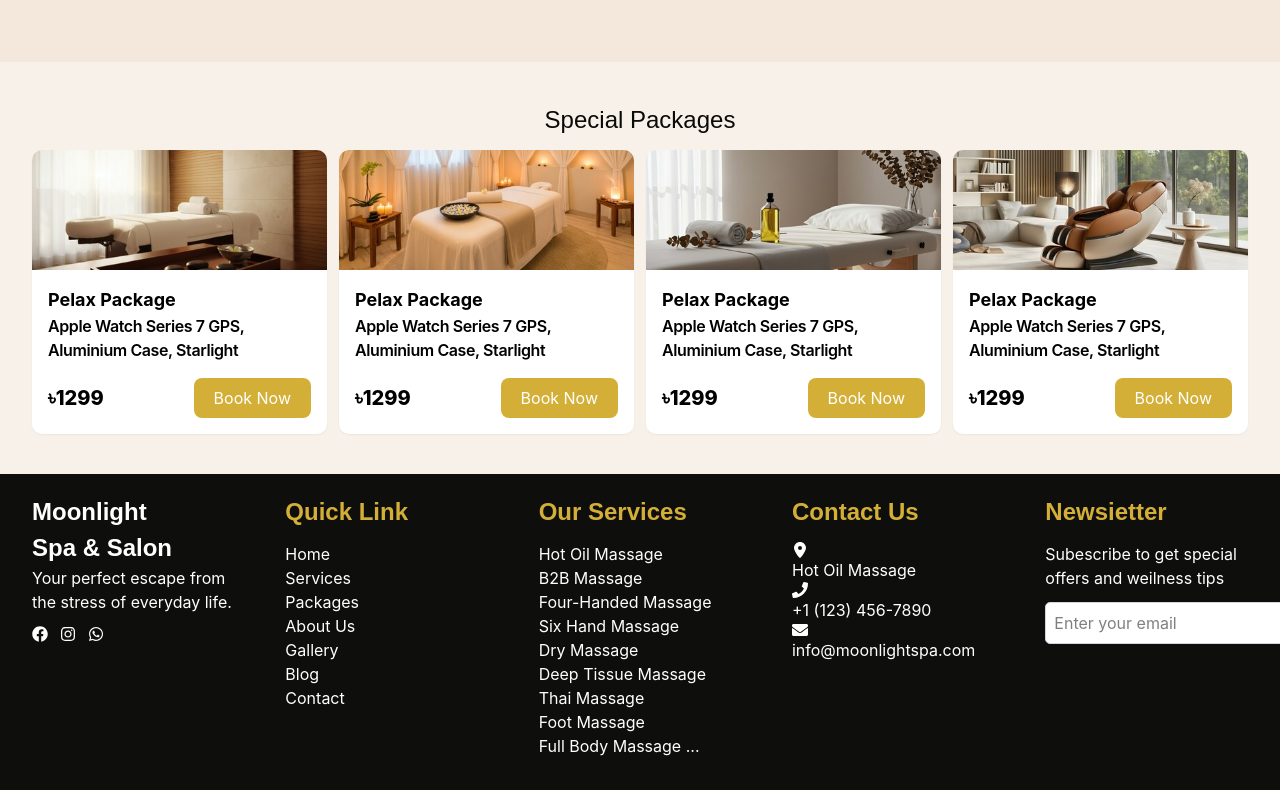
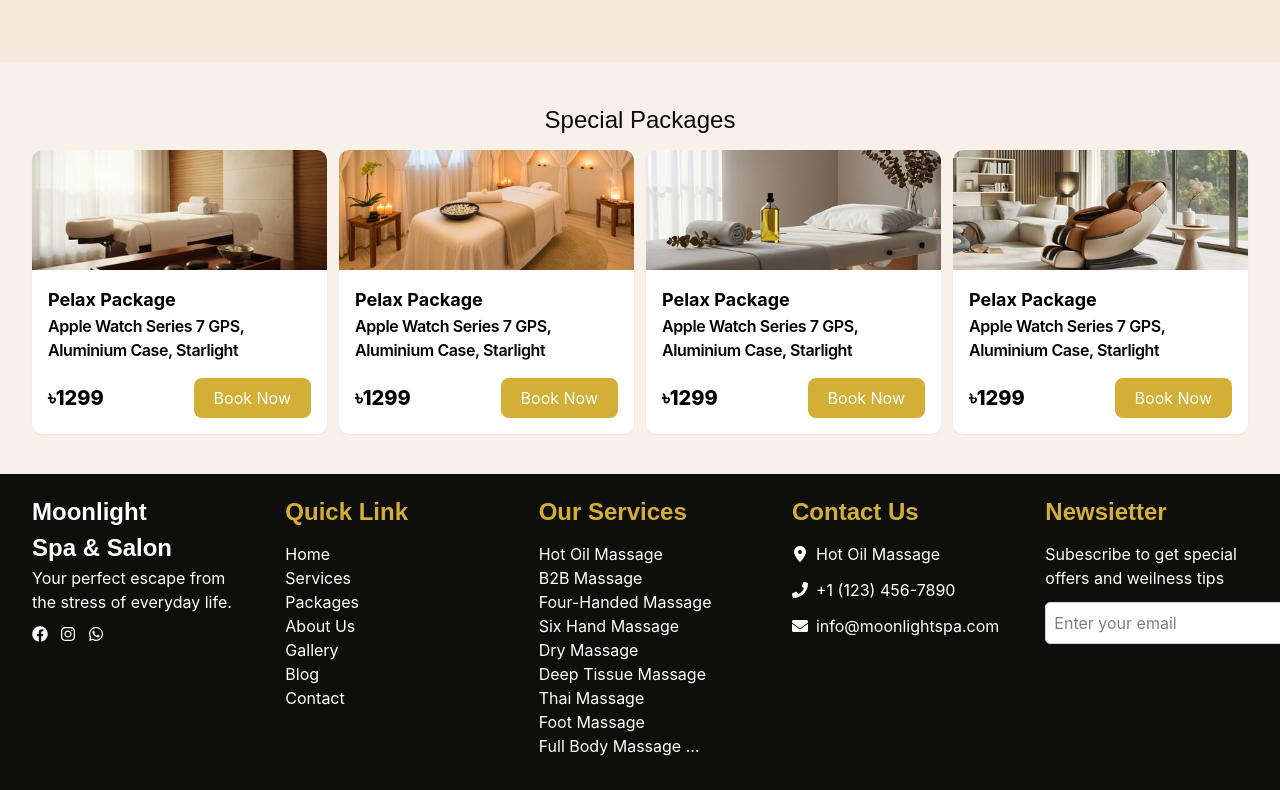
Before and after one commit to Mehedi43g/Moonlight-Spa-Salon-, a React (Vite) app: page / in a window 1280 px wide. Shown: the part 1425-2215 px from the top of the page. Built offline with nearby package versions, Linux system fonts and the light colour scheme.

Commit message:
footer update

```diff
--- a/src/Commponents/Footer.jsx
+++ b/src/Commponents/Footer.jsx
@@ -51,14 +51,14 @@ const Footer = () => {
                 <div className="w-2/12">
                     <h2 className='text-[24px] font-poppins font-semibold text-[#D4AF37]'>Contact Us </h2>
                     <div className="flex gap-3 py-3">
-                          <ul>
-                            <li>
+                          <ul className='text-[16px] flex flex-col gap-3'>
+                            <li className='flex items-center gap-2'>
                                  <FaLocationDot />
                                   Hot Oil Massage</li>
-                            <li>
+                            <li className='flex items-center gap-2'>
                                  <FaPhone />
                                   +1 (123) 456-7890</li>
-                            <li>
+                            <li className='flex items-center gap-2'>
                                  <FaEnvelope />
                                   info@moonlightspa.com</li>
                          </ul>
```
